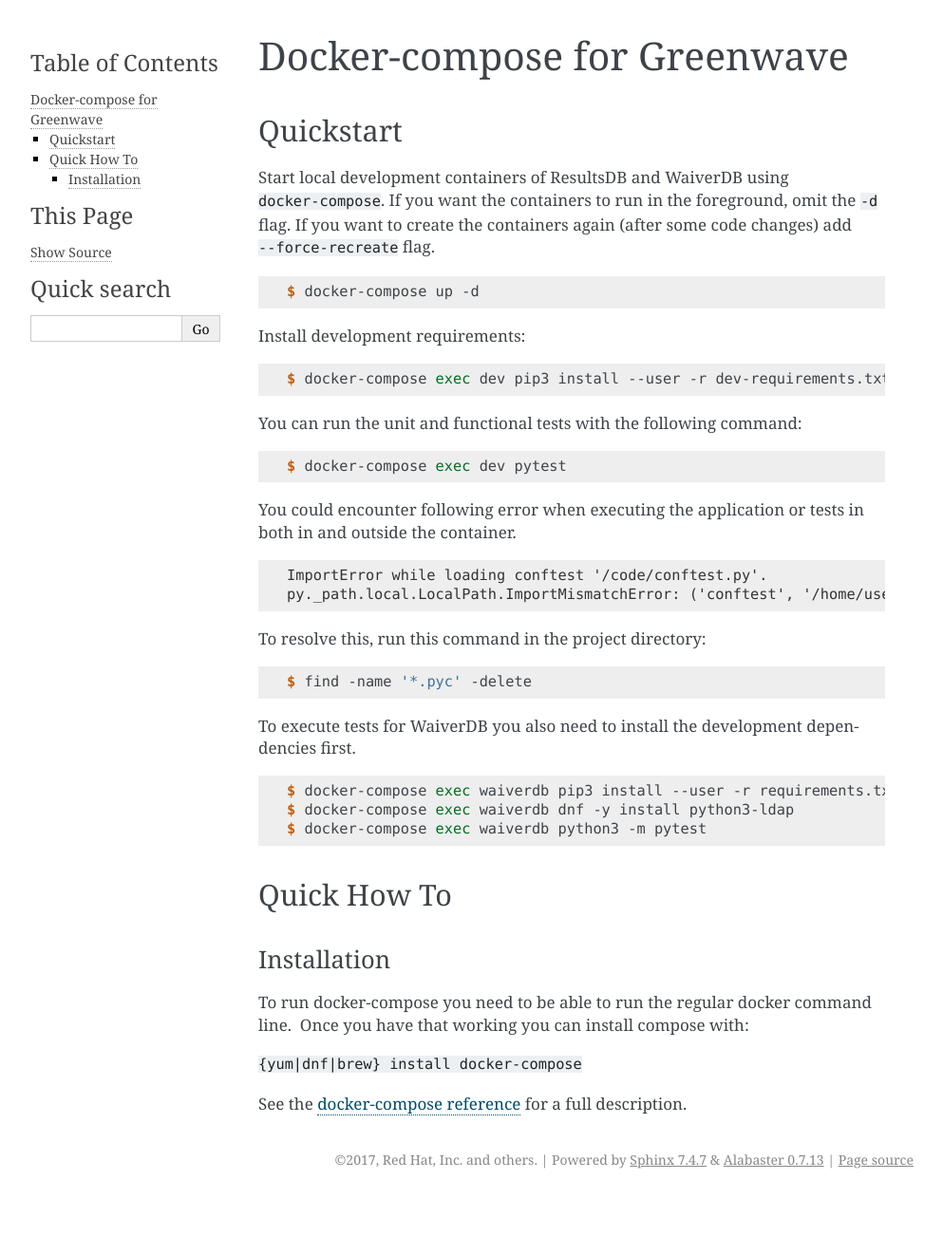
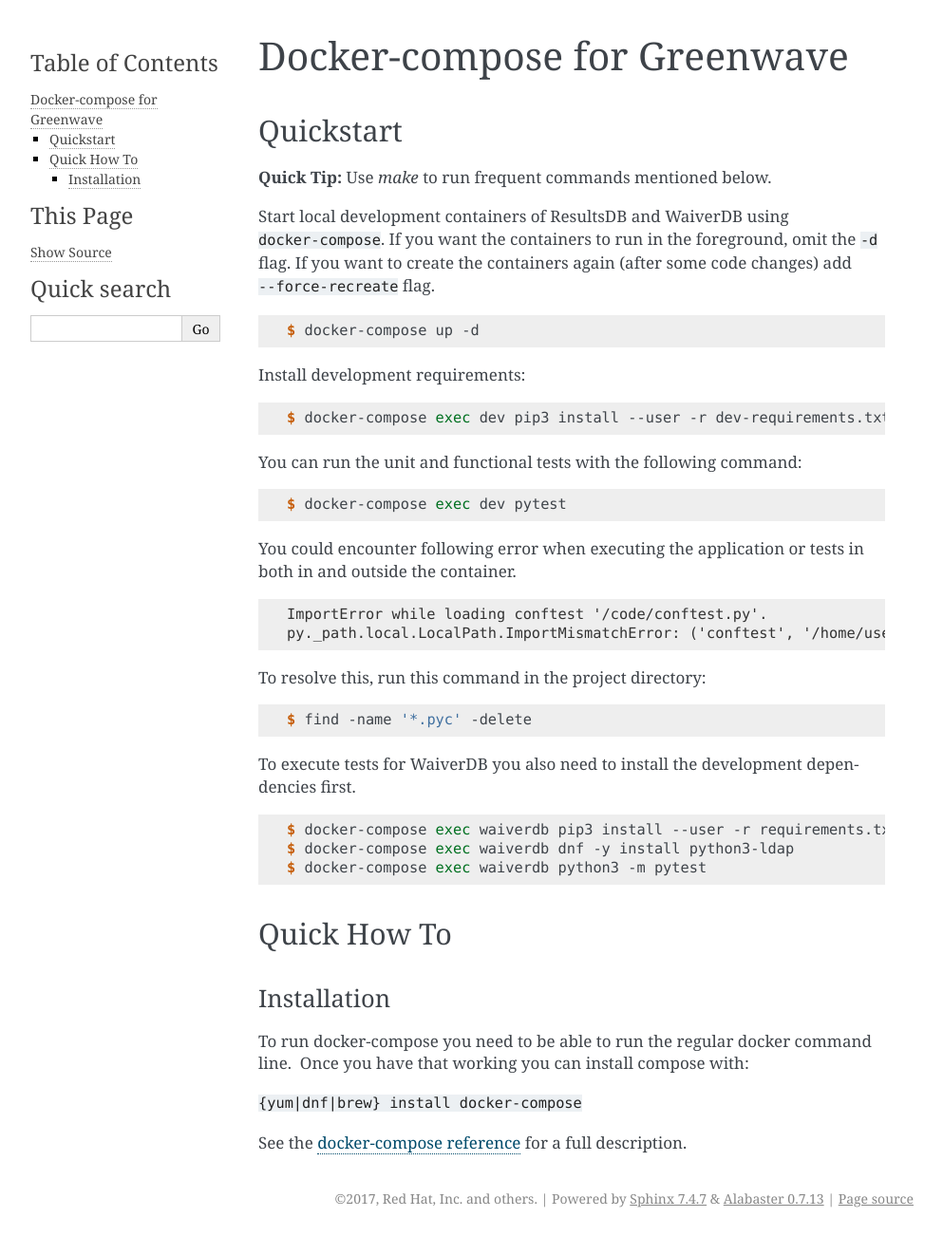
Before and after one commit to release-engineering/greenwave, a Sphinx documentation site: the page built from docs/docker-compose.rst, in a window 1280 px wide. Shown: the whole page at 95% size, without its empty margins (148-1141 px from the left). Built offline with Sphinx 7.4.7, drawn with Linux system fonts in a browser that asks for light colours; pages that are not in the unit, such as notebooks, are missing from menus; before the commit the page ends 1261 px from its top, so only the background shows below that.

Commit message:
Add Makefile to simplify executing some actions
Signed-off-by: Lukas Holecek <hluk@email.cz>

```diff
--- a/docs/docker-compose.rst
+++ b/docs/docker-compose.rst
@@ -3,6 +3,8 @@
 
 Quickstart
 ----------
+
+**Quick Tip:** Use `make` to run frequent commands mentioned below.
 
 Start local development containers of ResultsDB and WaiverDB using
 ``docker-compose``. If you want the containers to run in the foreground, omit
```
Also changed, not shown: 1 other file.
